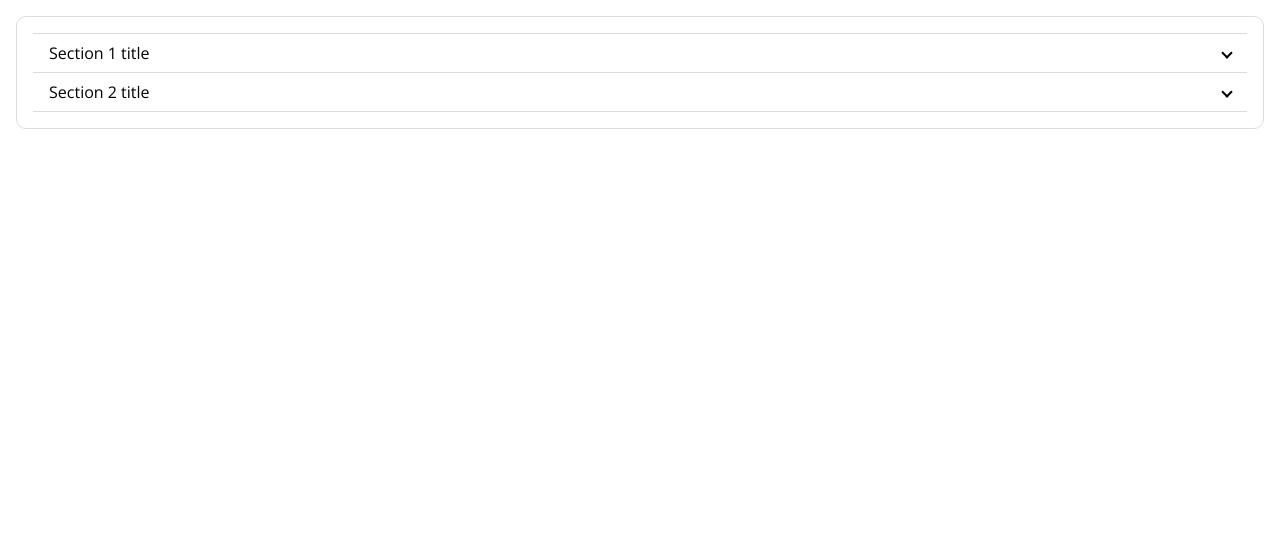
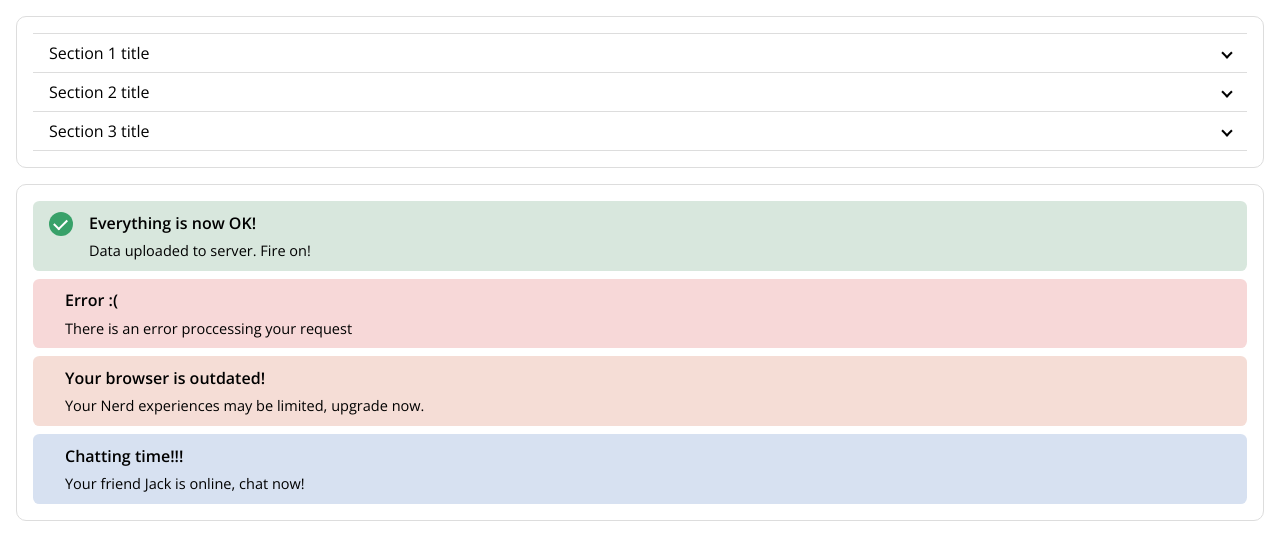
Before and after one commit to urojex/urojex, a plain HTML site: page test/index.html in a window 1280 px wide. Drawn offline with nearby package versions, Linux system fonts and the light colour scheme.

Commit message:
add alert

```diff
--- a/src/nerd.js
+++ b/src/nerd.js
@@ -75,7 +75,7 @@ document.querySelectorAll("box").forEach((box) => {
   }
   function rounded() {
     var componentRounded = box.getAttribute("rounded");
-    if (rounded == null) {
+    if (componentRounded == null) {
       return 0;
     } else {
       return componentRounded;
@@ -86,6 +86,28 @@ document.querySelectorAll("box").forEach((box) => {
   box.style.margin = margin() + "px";
   box.style.border = border();
   box.style.borderRadius = rounded() + "px";
+});
+// flexBox
+document.querySelectorAll("flexBox").forEach((flexbox) => {
+  function dir() {
+    var componentDir = flexbox.getAttribute("direction");
+    if (componentDir == null) {
+      return "row";
+    } else {
+      return componentDir;
+    }
+  }
+  function gap() {
+    var componentGap = flexbox.getAttribute("gap");
+    if (componentGap == null) {
+      return 0;
+    } else {
+      return componentGap;
+    }
+  }
+  flexbox.style.display = "flex";
+  flexbox.style.flexDirection = dir();
+  flexbox.style.gap = gap() + "px";
 });
 // Accordion
 document.querySelectorAll("accordion").forEach((accordion) => {
@@ -167,3 +189,66 @@ document.querySelectorAll("accordion").forEach((accordion) => {
     `;
   });
 });
+// alert
+document.querySelectorAll("alert").forEach((alert) => {
+  var status = alert.getAttribute("status");
+  function size() {
+    var componentSize = alert.getAttribute("size");
+    if (componentSize == null) {
+      return 16;
+    } else {
+      return componentSize;
+    }
+  }
+  function colorScheme() {
+    var componentColor = alert.getAttribute("colorScheme");
+    var status = alert.getAttribute("status");
+    if (componentColor == null) {
+      switch (status) {
+        case "success": {
+          return "#38a169";
+        }
+        case "error": {
+          return "#e53e3e";
+        }
+        case "warning": {
+          return "#dd6b20";
+        }
+        case "info": {
+          return "#3182ce";
+        }
+      }
+    } else {
+      return componentColor;
+    }
+  }
+  switch (status) {
+    case "success": {
+      alert.querySelectorAll("alertIcon").forEach((icon) => {
+        // prettier-ignore
+        icon.innerHTML = `
+        <div style="background-color: ${colorScheme()}; width: ${size() * 1.5}px; height: ${size() * 1.5}px; border-radius: 50%; display: flex; align-items: center; justify-content: center;">
+          <div style="height: ${size() / 2}px; width: ${size() / 1.2}px; background-color: transparent; transform: translateY(-15%) rotate(-45deg); border: 2px solid #fff; border-top: none; border-right: none;"></div>
+        </div>`
+      });
+    }
+  }
+  alert.style.backgroundColor = colorChanger(0.7, colorScheme());
+  alert.style.padding = `${size() / 1.5}px ${size()}px`;
+  alert.style.display = "flex";
+  alert.style.alignItems = "stretch";
+  alert.style.gap = size() + "px";
+  alert.style.borderRadius = size() / 2.5 + "px";
+  alert.querySelectorAll("alertContent").forEach((content) => {
+    content.style.display = "flex";
+    content.style.flexDirection = "column";
+    content.style.gap = size() / 2.5 + "px";
+    content.querySelectorAll("alertTitle").forEach((title) => {
+      title.style.fontSize = size() + "px";
+      title.style.fontWeight = 600;
+    });
+    content.querySelectorAll("alertDiscription").forEach((disp) => {
+      disp.style.fontSize = size() / 1.1 + "px";
+    });
+  });
+});
--- a/test/index.html
+++ b/test/index.html
@@ -8,7 +8,7 @@
     <box padding="16" margin="16" border="1px solid #ddd" rounded="10">
       <accordion size="16" colorScheme="#000">
         <accordionItem>
-          <accordionButton>Section 1 title<accordionIcon /></accordionButton>
+          <accordionButton>Section 1 title<accordionIcon></accordionIcon></accordionButton>
           <accordionPanel>
             Lorem ipsum dolor sit amet, consectetur adipisicing elit. Delectus
             expedita ad hic totam dolores tempora incidunt ut tenetur sint,
@@ -17,7 +17,16 @@
           </accordionPanel>
         </accordionItem>
         <accordionItem>
-          <accordionButton>Section 2 title<accordionIcon /></accordionButton>
+          <accordionButton>Section 2 title<accordionIcon></accordionIcon></accordionButton>
+          <accordionPanel>
+            Lorem ipsum dolor sit amet, consectetur adipisicing elit. Delectus
+            expedita ad hic totam dolores tempora incidunt ut tenetur sint,
+            asperiores aspernatur error fugiat vel voluptatem laudantium rem et
+            eum voluptatibus.
+          </accordionPanel>
+        </accordionItem>
+        <accordionItem>
+          <accordionButton>Section 3 title<accordionIcon></accordionIcon></accordionButton>
           <accordionPanel>
             Lorem ipsum dolor sit amet, consectetur adipisicing elit. Delectus
             expedita ad hic totam dolores tempora incidunt ut tenetur sint,
@@ -27,5 +36,37 @@
         </accordionItem>
       </accordionIcon>
     </box>
+    <box padding="16" margin="16" border="1px solid #ddd" rounded="10">
+      <flexBox direction="column" gap="8">
+        <alert status="success">
+          <alertIcon></alertIcon>
+          <alertContent>
+            <alertTitle>Everything is now OK!</alertTitle>
+            <alertDiscription>Data uploaded to server. Fire on!</alertDiscription>
+          </alertContent>
+        </alert>
+        <alert status="error">
+          <alertIcon></alertIcon>
+          <alertContent>
+            <alertTitle>Error :(</alertTitle>
+            <alertDiscription>There is an error proccessing your request</alertDiscription>
+          </alertContent>
+        </alert>
+        <alert status="warning">
+          <alertIcon></alertIcon>
+          <alertContent>
+            <alertTitle>Your browser is outdated!</alertTitle>
+            <alertDiscription>Your Nerd experiences may be limited, upgrade now.</alertDiscription>
+          </alertContent>
+        </alert>
+        <alert status="info">
+          <alertIcon></alertIcon>
+          <alertContent>
+            <alertTitle>Chatting time!!!</alertTitle>
+            <alertDiscription>Your friend Jack is online, chat now!</alertDiscription>
+          </alertContent>
+        </alert>
+      </flexBox>
+    </box>
   </body>
 </html>
```
